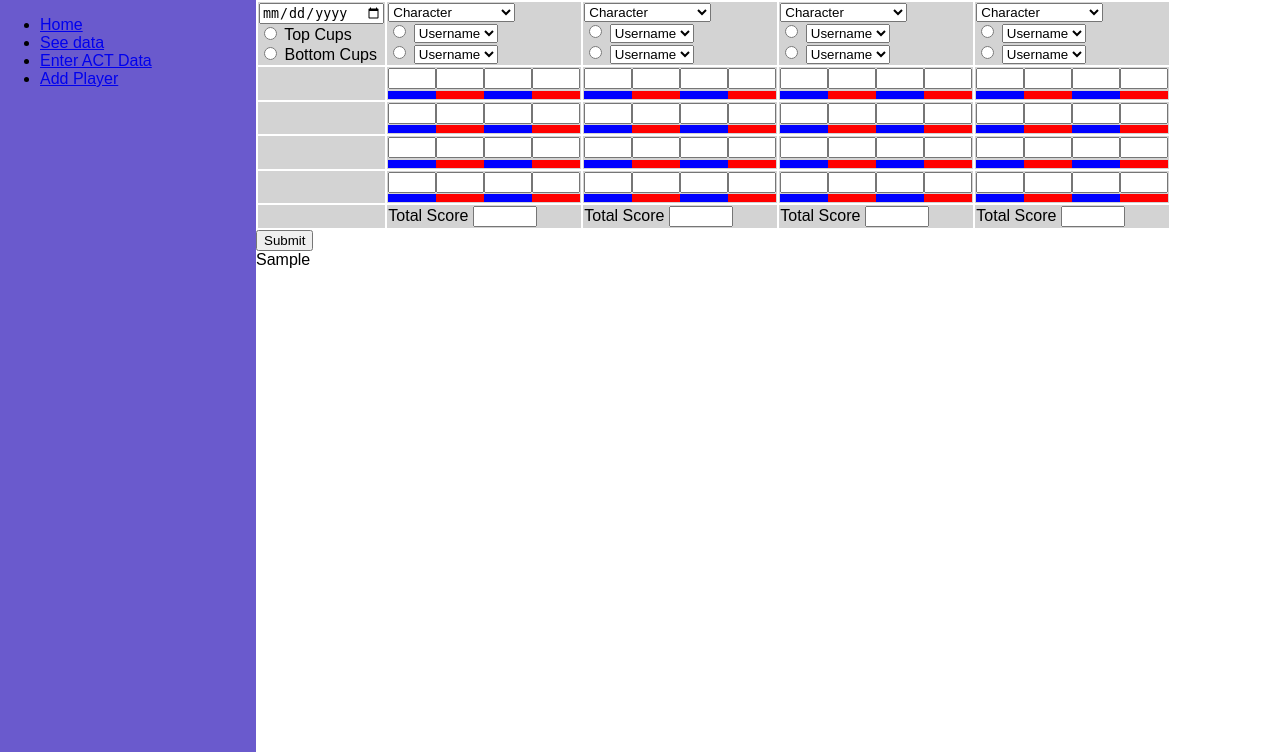
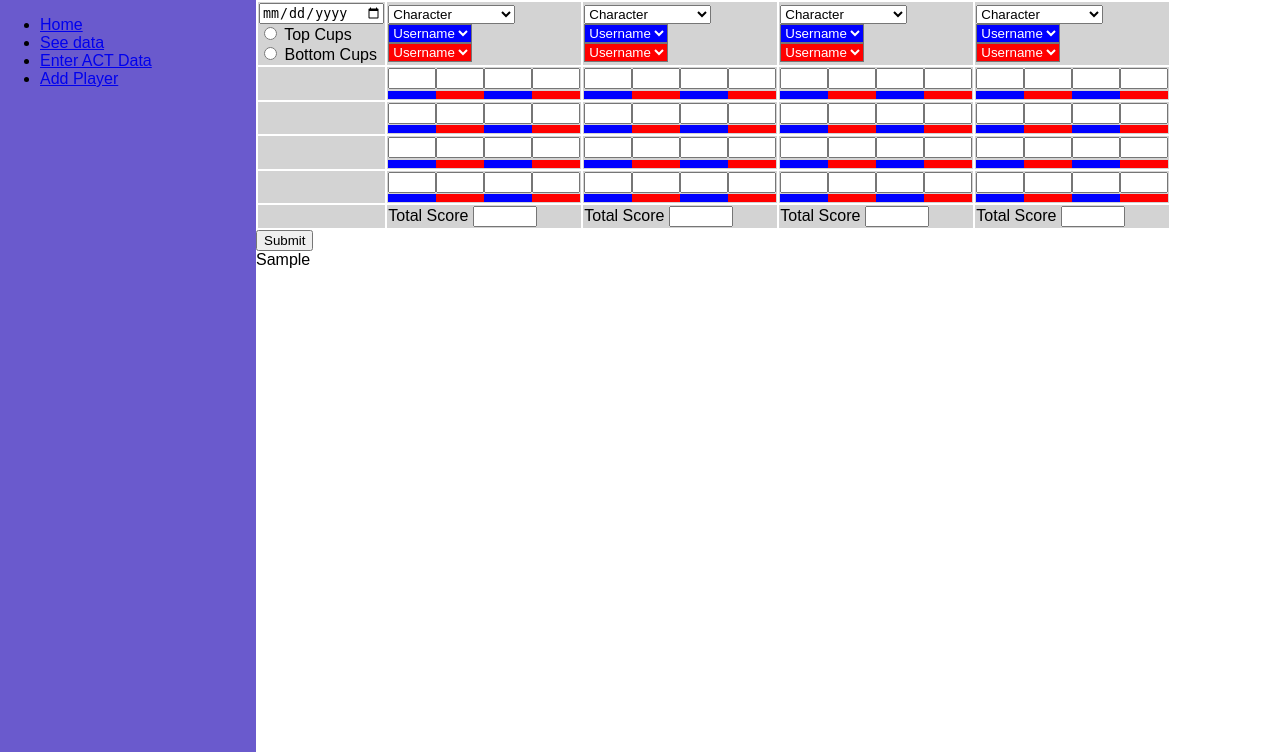
Before and after one commit to sig-pi-wm/act-website, a Flask app: template templates/input.html in a window 1280 px wide. Shown: the part 48-800 px from the top of the page. Run offline with Flask 3, Linux system fonts and the light colour scheme; the template is opened without the code that fills it: most values are stand-ins (such as "Sample title", 1, 10 or a date in 2020); parts of the project's set-up code (start-up, migrations or seed data) failed here and were passed over.

Commit message:
finished ui fix for inputting

```diff
--- a/static/scripts/handleUnderlines.js
+++ b/static/scripts/handleUnderlines.js
@@ -7,10 +7,10 @@ for (let underlineElement of underlineClickables) {
 
         if (teamNumber == "1") {
             hiddenInput.value = "2";
-            underline.classList.toggle('team-2');
+            underline.classList.toggle('player-2');
         } else {
             hiddenInput.value = "1";
-            underline.classList.toggle('team-2');
+            underline.classList.toggle('player-2');
         }
     });
 }
--- a/static/styles/style.css
+++ b/static/styles/style.css
@@ -100,6 +100,10 @@ body {
     }
 }
 
+.player-select {
+    color: white;
+}
+
 .race-scores-row {
     display: flex;
 }
@@ -110,15 +114,16 @@ body {
 }
 
 .clickable-underline {
-
     height: 0.5rem;
     margin-top: 0.4rem;
-
-    background-color: blue;
     cursor: pointer;
 }
 
-.team-2 {
+.player-1 {
+    background-color: blue;
+}
+
+.player-2 {
     background-color: red;
 }
 
--- a/templates/input.html
+++ b/templates/input.html
@@ -33,16 +33,12 @@ Input
                 </div>
                 {% for player_number in range(1,3) %}
                 <div>
-                    <input id="t{{ team_number }}-p{{ player_number }}" name="t{{ team_number }}-underline" type="radio" value="{{ player_number }}"/>
-                    <label for="t{{ team_number }}-p{{ player_number }}">
-                        <select name="t{{ team_number }}-p{{ player_number }}-username">
-                            <option value="">Username</option>
-                            {% for username in usernames %}
-                            <option>{{ username }}</option>
-                            {% endfor %}
-                        </select>
-                        <!-- <input name="t{{ team_number }}-p{{ player_number }}-username" placeholder="Username" /> -->
-                    </label>
+                    <select class="player-select player-{{ player_number }}" name="t{{ team_number }}-p{{ player_number }}-username">
+                        <option value="">Username</option>
+                        {% for username in usernames %}
+                        <option>{{ username }}</option>
+                        {% endfor %}
+                    </select>
                 </div>
                 {% endfor %}
             </td>
@@ -66,7 +62,7 @@ Input
                 </div>
                 <div class="race-scores-row">
                     {% for race_number in range(cup_offset + 1, cup_offset + 5) %}
-                    <div class="race-scores-section clickable-underline team-{{ (race_number + 1) % 2 + 1}}">
+                    <div class="race-scores-section clickable-underline player-1 player-{{ (race_number + 1) % 2 + 1}}">
                         <input class="underline-hidden-input" type="hidden" name="t{{ team_number }}-r{{ race_number }}-underline" value="{{ (race_number + 1) % 2 + 1}}" />
                     </div>
                     <!-- <label class="race-scores-section clickable-underline" for="t{{ team_number }}-r{{ race_number }}-score" name="t{{ team_number }}-r{{ race_number }}-underline" value="1"></label> -->
```
